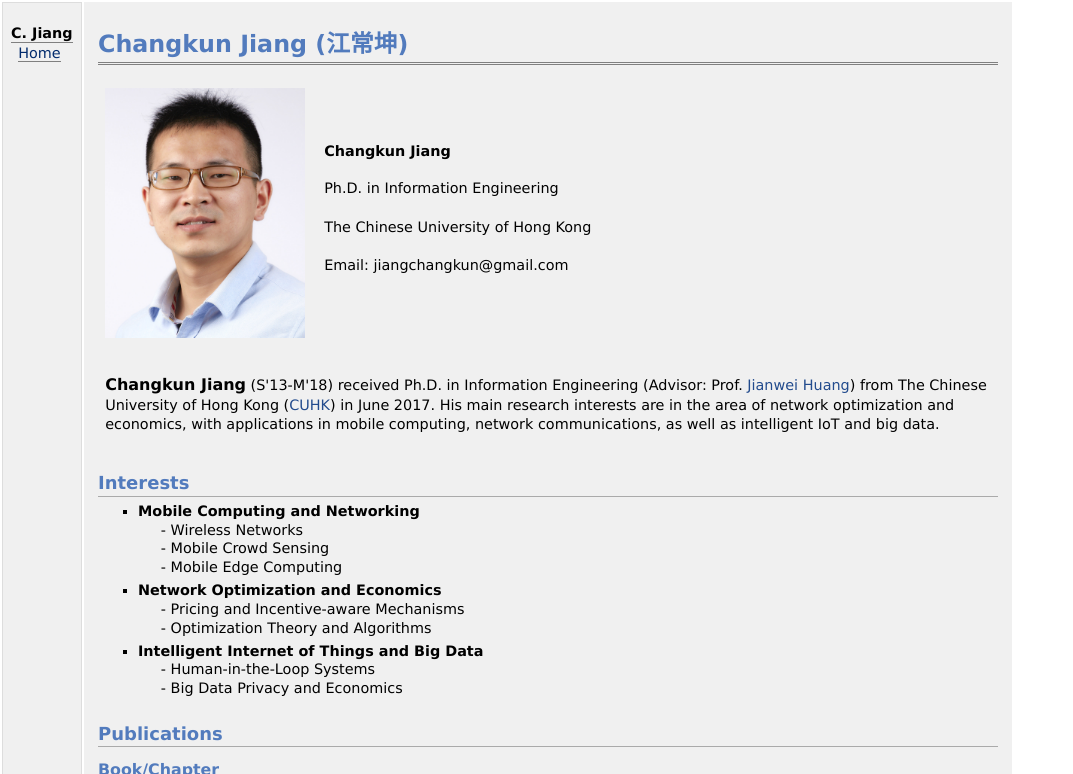
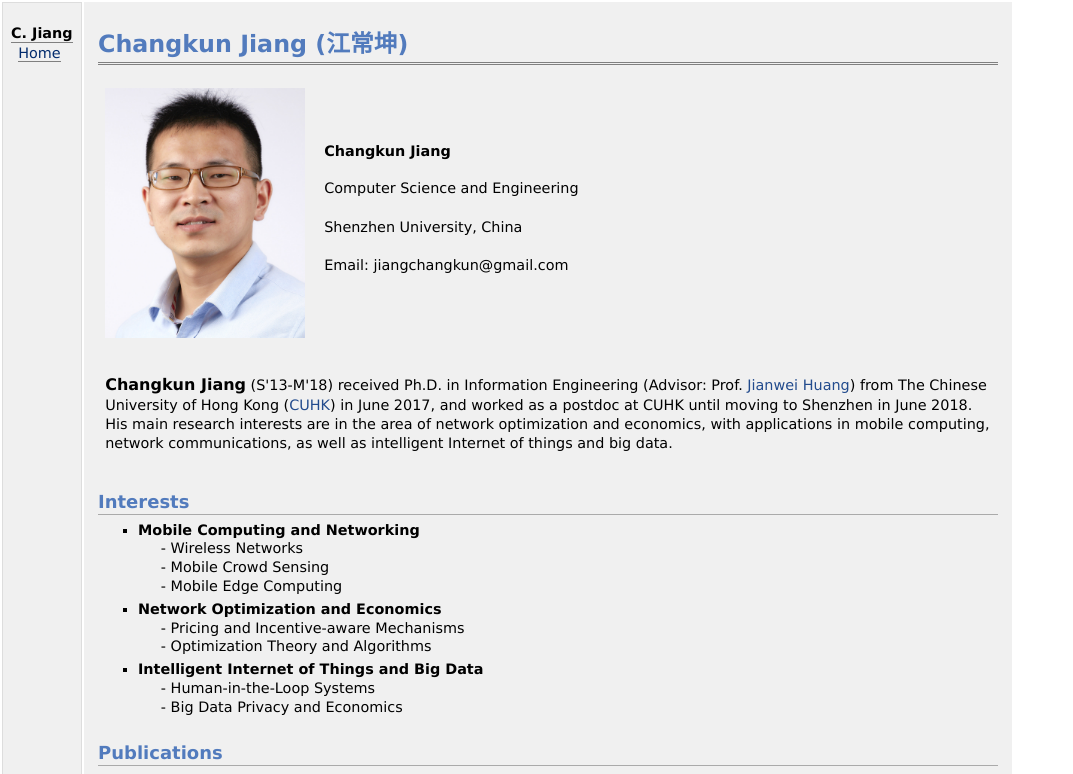
Before and after one commit to changkun-jiang/changkun-jiang.github.io, a plain HTML site: page index.html in a window 1280 px wide. Shown: the top 774 px of the page, without its empty margins (0-1073 px from the left). Drawn offline with nearby package versions, Linux system fonts and the light colour scheme.

Commit message:
Update index.html

```diff
--- a/index.html
+++ b/index.html
@@ -22,9 +22,9 @@
 <img src="./Files/mypic.jpg" alt="alt text" width="200px">&nbsp;</td>
 <td align="left"> <b>Changkun Jiang</b>
 <p style="margin-top: 20px">
-Ph.D. in Information Engineering
+Computer Science and Engineering
 <p style="margin-top: 20px">
-The Chinese University of Hong Kong<br>
+Shenzhen University, China<br>
 <br>
 Email: jiangchangkun@gmail.com<br>
 
@@ -34,8 +34,8 @@ Email: jiangchangkun@gmail.com<br>
 <table class="imgtable"><tbody>
 	<tr>
 <td align="left" colspan=2><p>
-<b><font size=3>Changkun Jiang</font></b> (S'13-M'18) received Ph.D. in Information Engineering  (Advisor: Prof. <a href="http://jianwei.ie.cuhk.edu.hk/" target="blank">Jianwei Huang</a>) from The Chinese University of Hong Kong (<a href="http://www.cuhk.edu.hk/" target="blank">CUHK</a>) in June 2017.
-His main research interests are in the area of network optimization and economics, with applications in mobile computing, network communications, as well as intelligent IoT and big data.
+<b><font size=3>Changkun Jiang</font></b> (S'13-M'18) received Ph.D. in Information Engineering  (Advisor: Prof. <a href="http://jianwei.ie.cuhk.edu.hk/" target="blank">Jianwei Huang</a>) from The Chinese University of Hong Kong (<a href="http://www.cuhk.edu.hk/" target="blank">CUHK</a>) in June 2017, and worked as a postdoc at CUHK until moving to Shenzhen in June 2018.
+His main research interests are in the area of network optimization and economics, with applications in mobile computing, network communications, as well as intelligent Internet of things and big data.
 </td></tr>
 </tbody></table>
 
@@ -127,7 +127,7 @@ Sharing in P2P-based Mobile Crowdsensing," 16th International Symposium on Model
 </p>    </li>
 <li class="list-paper"><p>
     <b>C. Jiang</b> and L. Gao,
-    "A Business Model for Mobile Egde Caching Services," under submission, 2019.
+    "A Business Model for Mobile Edge Caching Services," under submission, 2019.
 </p>    </li>
 <li class="list-paper"><p>
     L. Gao, X. Cao, <b>C. Jiang</b>, S. Gong, T. Wang, and J. Xu, "Centralized and Decentralized User-Task Scheduling in Mobile Crowdsensing," under submission, 2019.
```
